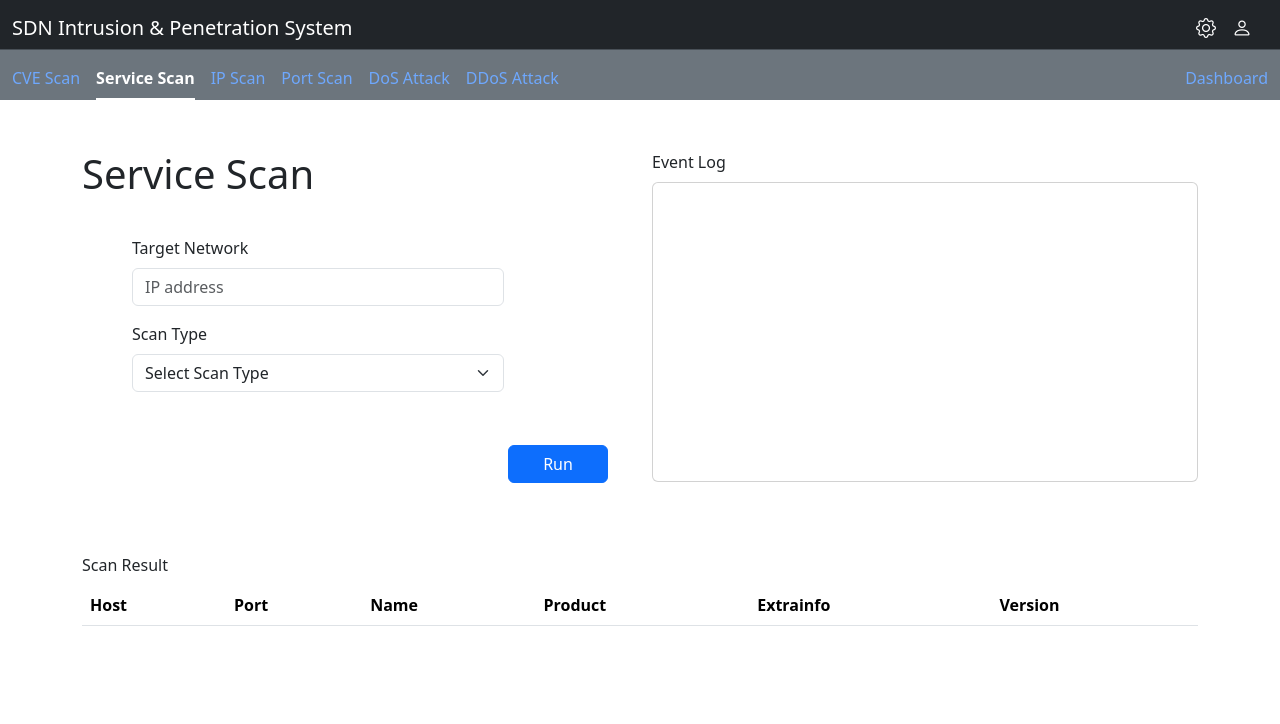
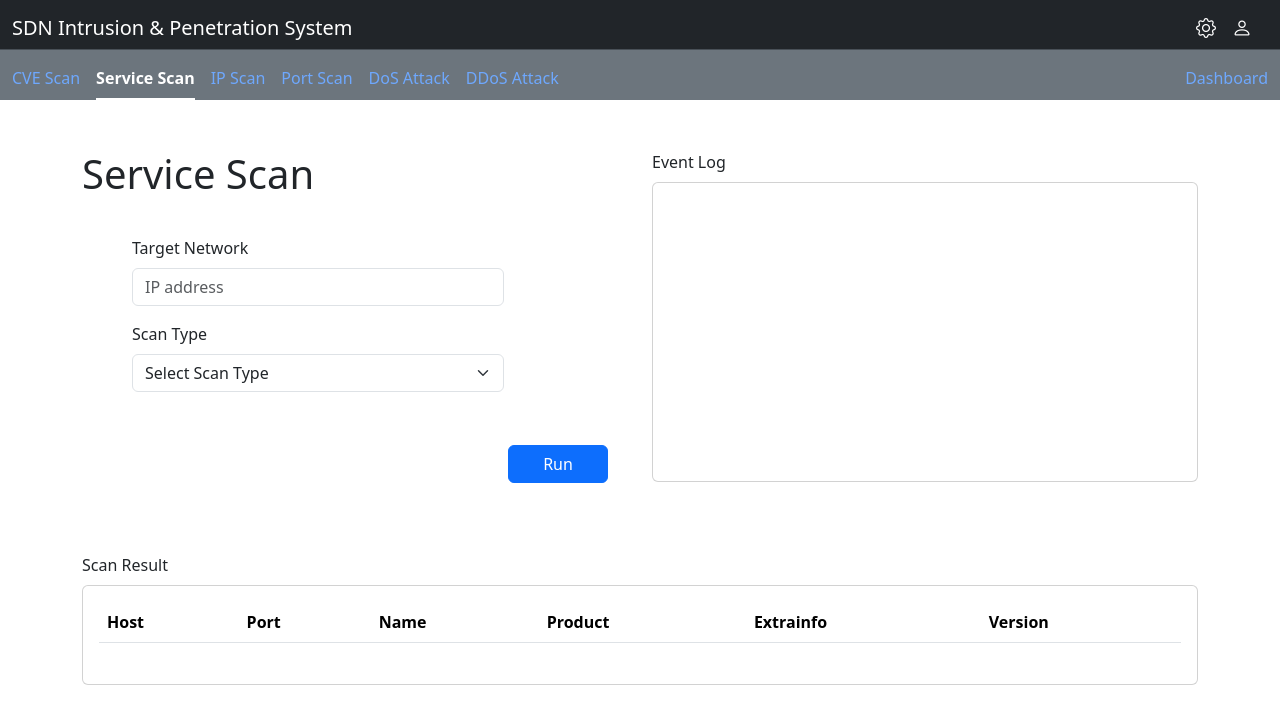
Before and after one commit to briandozie/MI07_2023, a Vue app in the folder src/frontend/frontend/: page /service in a window 1280 px wide. Shown: the top 724 px of the page. Built offline with nearby package versions, Linux system fonts and the light colour scheme.

Commit message:
scan result table border formatting

```diff
--- a/src/frontend/frontend/src/components/IPScan.vue
+++ b/src/frontend/frontend/src/components/IPScan.vue
@@ -244,6 +244,8 @@
 				<div class="col">
 					<!-- Scan Result -->
 					<label for="resultOutput" class="form-label">Scan Result</label>
+					<div class="card">
+						<div class="card-body">
 							<table id="outputTable" class="table table-hover">
 								<thead>
 									<tr>
@@ -256,6 +258,8 @@
 									</tr>
 								</tbody>
 							</table>
+						</div>
+					</div>
 				</div>
 			</div>
 		</div>
--- a/src/frontend/frontend/src/components/PortScan.vue
+++ b/src/frontend/frontend/src/components/PortScan.vue
@@ -120,6 +120,8 @@
 				<div class="col">
 					<!-- Scan Result -->
 					<label for="resultOutput" class="form-label">Scan Result</label>
+					<div class="card">
+						<div class="card-body">
 							<table id="outputTable" class="table table-hover">
 								<thead>
 									<tr>
@@ -138,6 +140,8 @@
 									</tr>
 								</tbody>
 							</table>
+						</div>
+					</div>
 				</div>
 			</div>
 		</div>
--- a/src/frontend/frontend/src/components/ServiceScan.vue
+++ b/src/frontend/frontend/src/components/ServiceScan.vue
@@ -118,6 +118,8 @@
 				<div class="col">
 					<!-- Scan Result -->
 					<label for="resultOutput" class="form-label">Scan Result</label>
+					<div class="card">
+						<div class="card-body">
 							<table id="outputTable" class="table table-hover">
 								<thead>
 									<tr>
@@ -140,6 +142,8 @@
 									</tr>
 								</tbody>
 							</table>
+						</div>
+					</div>
 				</div>
 			</div>
 		</div>
```
Lines whose indentation alone changed are shown as unchanged.
